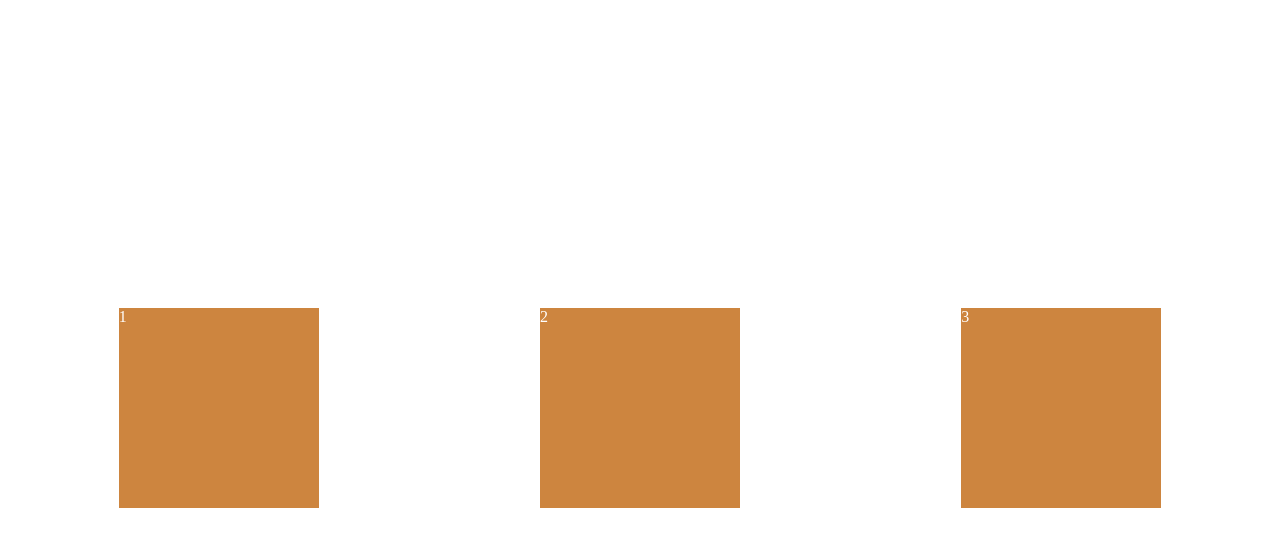
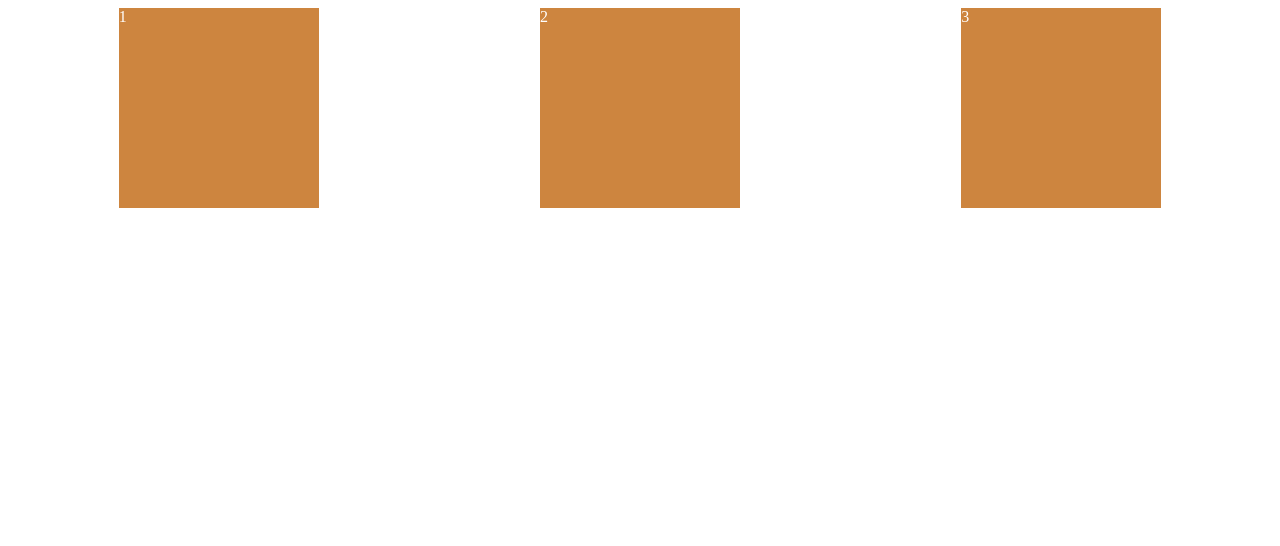
Before and after one commit to snoop2head/scss_practice, a plain HTML site: page index.html in a window 1280 px wide. Drawn offline with Linux system fonts and the light colour scheme.

Commit message:
flex-direction, main axis & cross axis

```diff
--- a/src/styles.css
+++ b/src/styles.css
@@ -1,8 +1,9 @@
 /* father */
 .wrapper {
   display: flex;
+  flex-direction: row;
   justify-content: space-around;
-  align-items: center;
+  align-items: stretch;
   height: 100vh;
 }
 
```
Also changed, not shown: README.md, Screen Shot 2020-03-19 at 2.25.34 AM.png (added).
